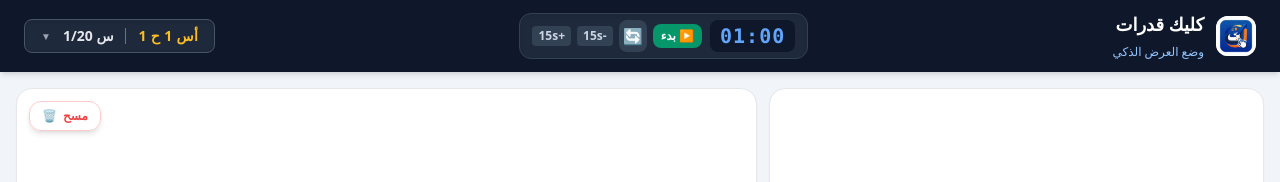
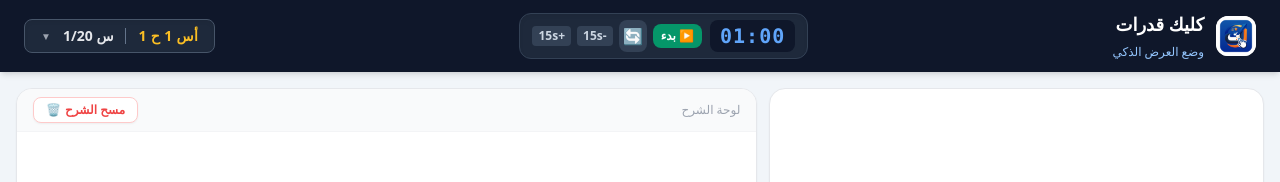
Before and after one commit to engaziasa-lang/engazia-app, a Next.js app: page /qudurat/presenter in a window 1280 px wide. Both pictures are taken after a click on the element 1016 px from the left and 468 px from the top of the page. Shown: the top 182 px of the page. Built offline with nearby package versions, Linux system fonts and the light colour scheme.

Commit message:
Update page.tsx

```diff
--- a/app/qudurat/presenter/page.tsx
+++ b/app/qudurat/presenter/page.tsx
@@ -299,24 +299,29 @@ export default function PresenterPage() {
           </div>
         </section>
 
+        {/* لوحة الشرح */}
         <section
           className="w-full md:w-[60%] min-h-[40vh] md:min-h-0 flex-shrink-0 md:flex-shrink bg-white rounded-2xl shadow-sm border border-gray-200 flex flex-col overflow-hidden relative cursor-pointer select-none"
           onClick={handleBoardClick}
         >
+          {/* زر مسح: منفصل تماماً في الأعلى ولا يغطي على الشرح */}
           {(clicks > 0 || isAnswerRevealed) && (
-            <button
-              onClick={handleClearBoard}
-              className="absolute top-3 left-3 z-20 bg-white/90 backdrop-blur-sm border border-red-200 text-red-500 hover:bg-red-50 font-bold px-3 py-1.5 rounded-xl text-xs transition-all flex items-center gap-1.5 shadow-md"
-            >
-              <span>مسح</span> 🗑️
-            </button>
+            <div className="flex-shrink-0 bg-gray-50 border-b border-gray-100 px-4 py-2 flex justify-between items-center">
+              <span className="text-xs text-gray-400 font-medium">لوحة الشرح</span>
+              <button
+                onClick={handleClearBoard}
+                className="bg-white border border-red-200 text-red-500 hover:bg-red-50 font-bold px-3 py-1 rounded-lg text-xs transition-all flex items-center gap-1 shadow-sm"
+              >
+                <span>مسح الشرح</span> 🗑️
+              </button>
+            </div>
           )}
 
           <div className="flex-grow w-full h-full p-4 md:p-10 overflow-y-auto">
             {clicks === 0 ? (
               <div className="w-full h-full"></div>
             ) : (
-              <div className="w-full space-y-4 md:space-y-8 mt-4 md:mt-2">
+              <div className="w-full space-y-4 md:space-y-8 mt-2">
                 {explanationParts.slice(0, visiblePartsCount).map((part, index) => (
                   <p
                     key={index}
```
